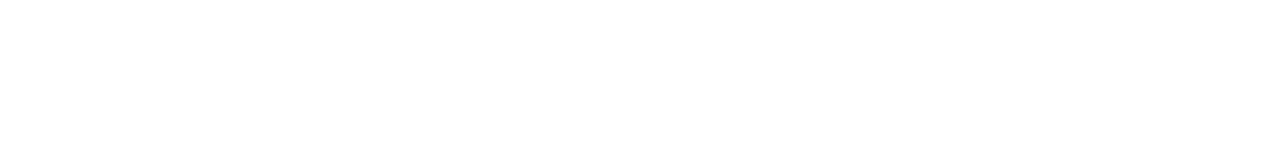
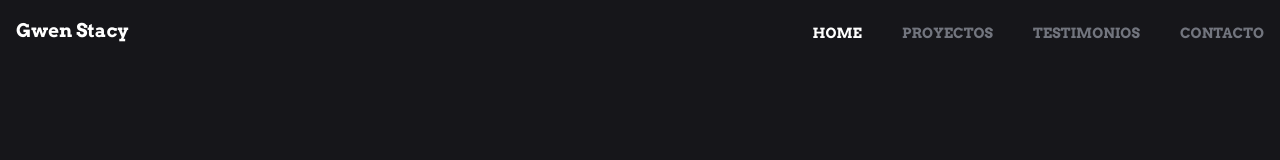
Before and after one commit to devferx/portafolio-gwen, a plain HTML site: page index.html in a window 1280 px wide. Drawn offline with Linux system fonts and the light colour scheme.

Commit message:
[ADD] Navbar structure & styles

```diff
--- a/assets/css/styles.css
+++ b/assets/css/styles.css
@@ -30,4 +30,42 @@
 
 html {
   font-family: "Arvo", serif;
+  color: white;
 }
+
+body {
+  background: var(--background-1);
+}
+
+.navbar {
+  display: flex;
+  justify-content: space-between;
+  padding: 20px 16px;
+}
+
+.navbar__links {
+  display: none;
+  gap: 40px;
+  list-style: none;
+}
+
+.navbar__links .active {
+  color: white;
+}
+
+.navbar__links a {
+  color: var(--secondary);
+  text-decoration: none;
+  font: var(--body2-bold);
+}
+
+/* if(screen > 768px && screen < 1440px ) */
+@media screen and (min-width: 768px) {
+  .navbar__links {
+    display: flex;
+  }
+
+  .nabar__menu-icon {
+    display: none;
+  }
+}
--- a/index.html
+++ b/index.html
@@ -14,5 +14,22 @@
     <link rel="stylesheet" href="./assets/css/normalize.css" />
     <link rel="stylesheet" href="./assets/css/styles.css" />
   </head>
-  <body></body>
+  <body>
+    <nav class="navbar">
+      <h3 class="navbar__title navbar__title--primary">Gwen Stacy</h3>
+
+      <img
+        class="nabar__menu-icon"
+        src="./assets/icons/menu.svg"
+        alt="Hamburguer Menu"
+      />
+
+      <ul class="navbar__links">
+        <li><a class="active" href="/">HOME</a></li>
+        <li><a href="/">PROYECTOS</a></li>
+        <li><a href="/">TESTIMONIOS</a></li>
+        <li><a href="/">CONTACTO</a></li>
+      </ul>
+    </nav>
+  </body>
 </html>
```
